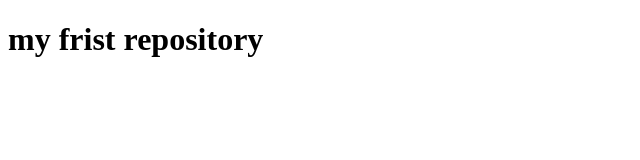
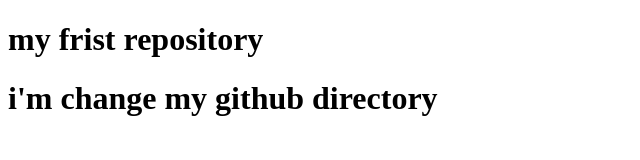
Before and after one commit to Dev-Zual/my-frist-repo, a plain HTML site: page index.html in a window 1280 px wide. Shown: the whole page, without its empty margins (0-640 px from the left). Drawn offline with Linux system fonts and the light colour scheme.

Commit message:
new branch push

```diff
--- a/index.html
+++ b/index.html
@@ -8,5 +8,6 @@
 </head>
 <body>
     <h1>my frist repository</h1>
+    <h1>i'm change my github directory</h1>
 </body>
 </html>
```
